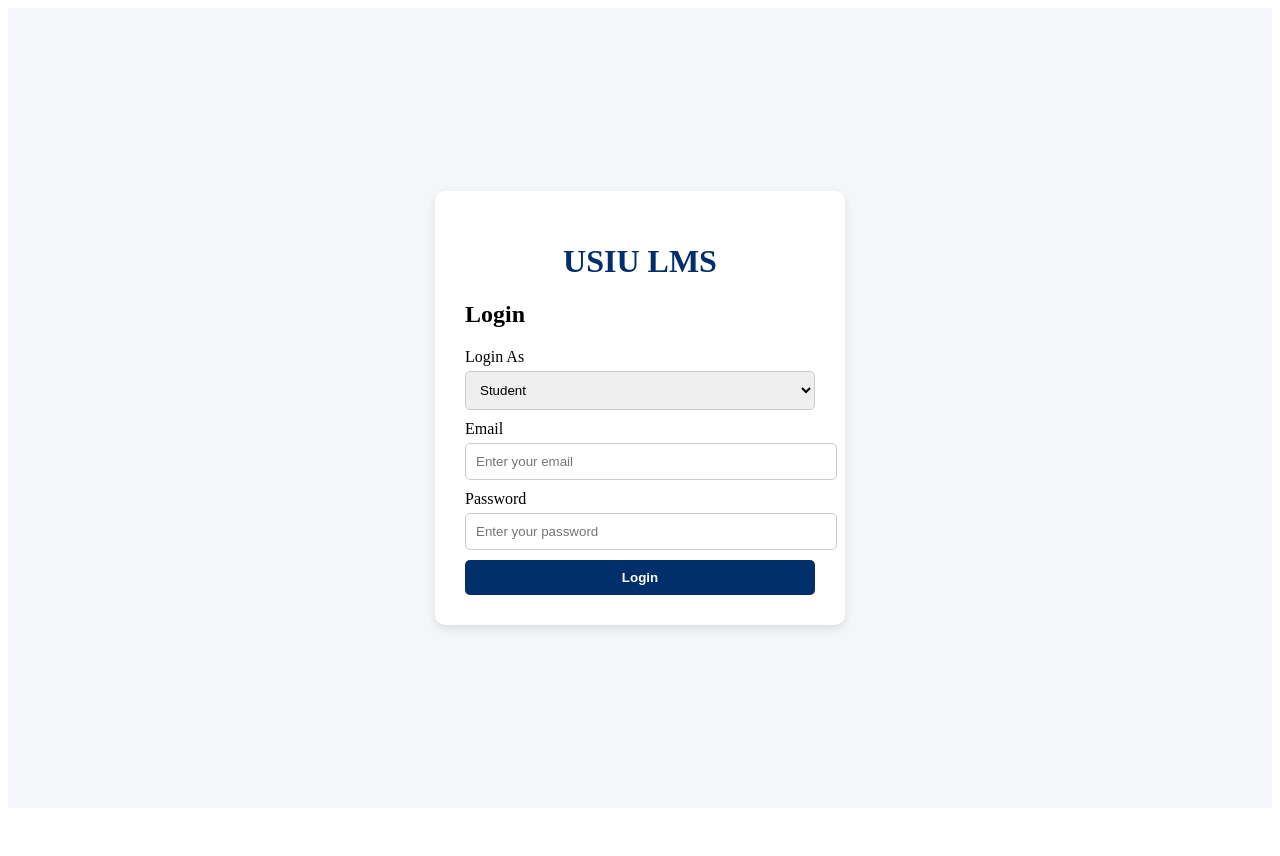
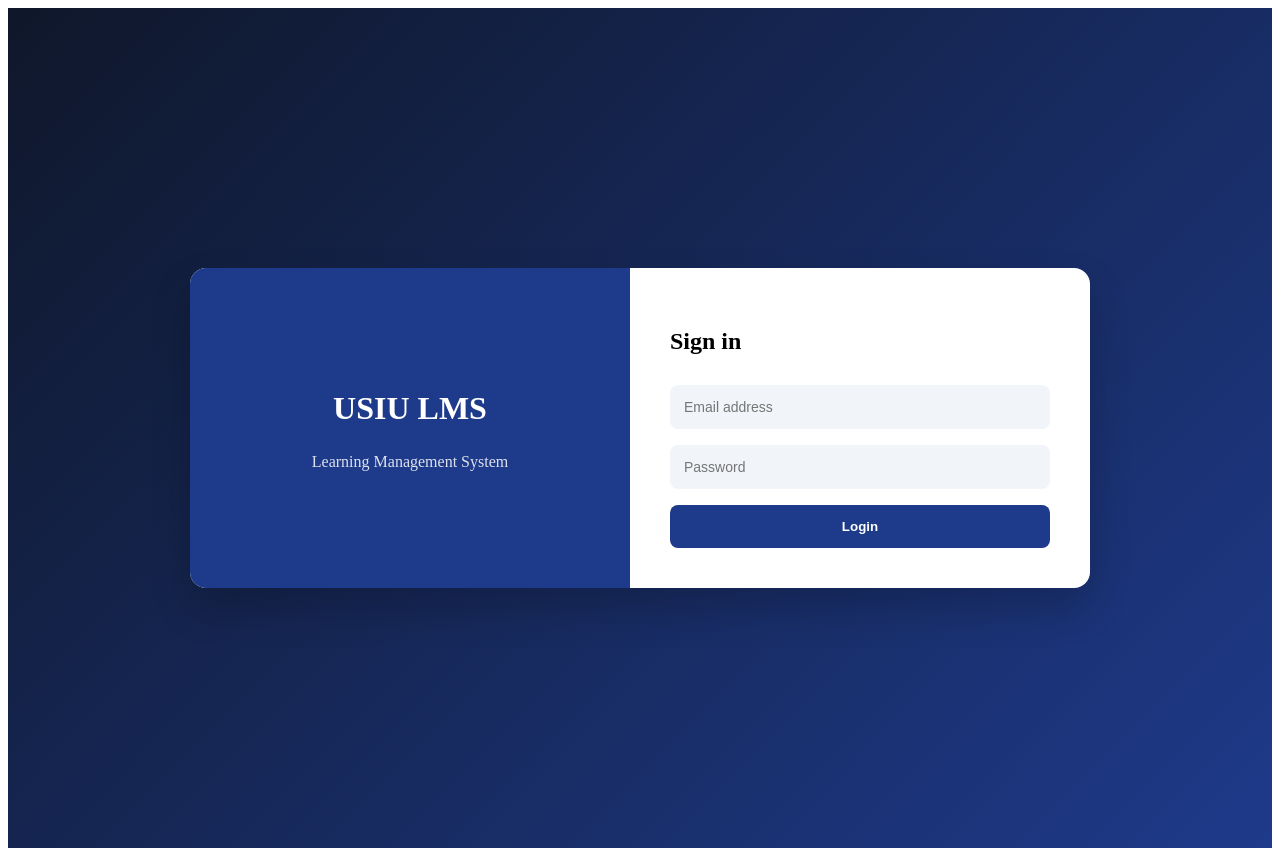
Before and after one commit to markchweya/lms, a React (Vite) app: page / in a window 1280 px wide. Before the commit the page ends 816 px from the top, so only its background shows below. Built offline with nearby package versions, Linux system fonts and the light colour scheme.

Commit message:
Update Login.tsx

```diff
--- a/Login.tsx
+++ b/Login.tsx
@@ -1,50 +1,38 @@
 import React, { useState } from 'react';
 
 const Login: React.FC = () => {
-  const [role, setRole] = useState('student');
   const [email, setEmail] = useState('');
   const [password, setPassword] = useState('');
 
   const handleLogin = (e: React.FormEvent) => {
     e.preventDefault();
-
-    if (role === 'student') {
     window.location.href = '/dashboard/student';
-    } else if (role === 'lecturer') {
-      window.location.href = '/dashboard/lecturer';
-    } else if (role === 'admin') {
-      window.location.href = '/dashboard/admin';
-    }
   };
 
   return (
     <div style={styles.page}>
-      <div style={styles.card}>
-        <h1 style={styles.brand}>USIU LMS</h1>
-        <h2>Login</h2>
+      <div style={styles.container}>
+        <div style={styles.left}>
+          <h1 style={styles.logo}>USIU LMS</h1>
+          <p style={styles.tag}>Learning Management System</p>
+        </div>
 
-        <form onSubmit={handleLogin}>
-          <label>Login As</label>
-          <select value={role} onChange={(e) => setRole(e.target.value)} style={styles.input}>
-            <option value="student">Student</option>
-            <option value="lecturer">Lecturer</option>
-            <option value="admin">Admin</option>
-          </select>
+        <div style={styles.right}>
+          <h2 style={styles.title}>Sign in</h2>
 
-          <label>Email</label>
+          <form onSubmit={handleLogin} style={styles.form}>
             <input
               type="email"
-            placeholder="Enter your email"
+              placeholder="Email address"
               value={email}
               onChange={(e) => setEmail(e.target.value)}
               style={styles.input}
               required
             />
 
-          <label>Password</label>
             <input
               type="password"
-            placeholder="Enter your password"
+              placeholder="Password"
               value={password}
               onChange={(e) => setPassword(e.target.value)}
               style={styles.input}
@@ -53,6 +41,7 @@
 
             <button type="submit" style={styles.button}>Login</button>
           </form>
+        </div>
       </div>
     </div>
   );
@@ -64,37 +53,67 @@
     justifyContent: 'center',
     alignItems: 'center',
     height: '100vh',
-    background: '#f4f6f9',
+    padding: '20px',
+    background: 'linear-gradient(135deg,#0f172a,#1e3a8a)'
   },
-  card: {
+  container: {
+    display: 'flex',
+    flexDirection: 'row',
+    width: '100%',
+    maxWidth: '900px',
     background: '#ffffff',
-    padding: '30px',
-    borderRadius: '10px',
-    width: '350px',
-    boxShadow: '0 4px 10px rgba(0,0,0,0.1)',
+    borderRadius: '16px',
+    overflow: 'hidden',
+    boxShadow: '0 20px 40px rgba(0,0,0,0.2)',
+    flexWrap: 'wrap'
   },
-  brand: {
-    textAlign: 'center',
-    color: '#002f6c',
+  left: {
+    flex: '1 1 300px',
+    background: '#1e3a8a',
+    color: '#fff',
+    display: 'flex',
+    flexDirection: 'column',
+    justifyContent: 'center',
+    alignItems: 'center',
+    padding: '40px'
+  },
+  right: {
+    flex: '1 1 320px',
+    padding: '40px'
+  },
+  logo: {
+    fontSize: '32px',
+    marginBottom: '10px',
+    textAlign: 'center'
+  },
+  tag: {
+    opacity: 0.85,
+    textAlign: 'center'
+  },
+  title: {
+    marginBottom: '30px'
+  },
+  form: {
+    display: 'flex',
+    flexDirection: 'column'
   },
   input: {
-    width: '100%',
-    padding: '10px',
-    marginTop: '5px',
-    marginBottom: '10px',
-    borderRadius: '5px',
-    border: '1px solid #ccc',
+    padding: '14px',
+    marginBottom: '16px',
+    borderRadius: '8px',
+    border: 'none',
+    background: '#f1f5f9',
+    fontSize: '14px'
   },
   button: {
-    width: '100%',
-    padding: '10px',
-    background: '#002f6c',
+    padding: '14px',
+    borderRadius: '8px',
+    border: 'none',
+    background: '#1e3a8a',
     color: '#fff',
-    border: 'none',
-    borderRadius: '5px',
-    cursor: 'pointer',
     fontWeight: 'bold',
-  },
+    cursor: 'pointer'
+  }
 };
 
 export default Login;
```
Lines whose indentation alone changed are shown as unchanged.
